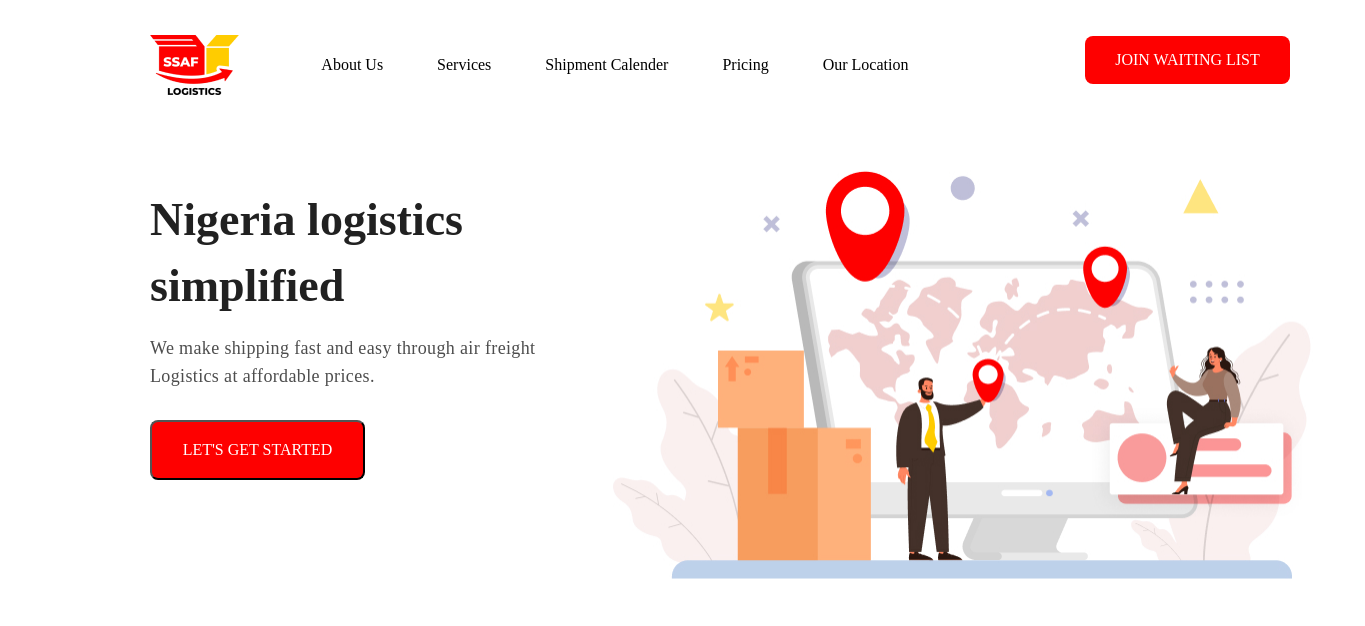
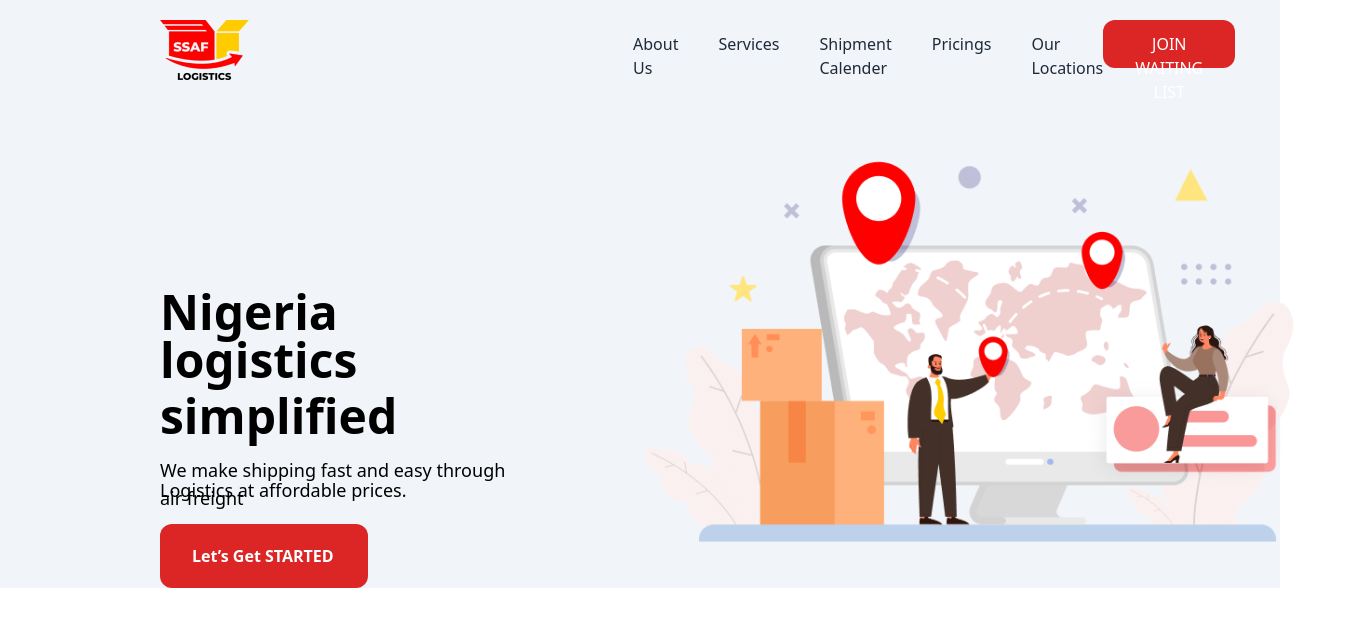
Before and after one commit to Built-Something-Great/figma, a website built with Vite: page index.html in a window 1280 px wide. Shown: the whole page, 1365 px wide, since content can reach past the window. Built offline with nearby package versions, Linux system fonts and the light colour scheme.

Commit message:
Rebuild using tailwindCSS

```diff
--- a/index.html
+++ b/index.html
@@ -4,37 +4,37 @@
     <meta charset="UTF-8">
     <meta http-equiv="X-UA-Compatible" content="IE=edge">
     <meta name="viewport" content="width=device-width, initial-scale=1.0">
-    <!-- <script src="https://cdn.tailwindcss.com"></script> -->
-    <link rel="stylesheet" href="style.css">
-    <title>Figma Clone</title>
+    <link rel="stylesheet" href="input.css">
+    <title>Document</title>
 </head>
 <body>
-    <div class="header">
-      <!-- <div class="logo">
-      </div> -->
+    <header class="bg-slate-100">
+        <nav class=" flex justify-between">
+            <img class="h-20 pt-5 pl-40" src="logo_3_1-removebg-preview 1.png" alt="">
+            <ul class="pl-96 py-4 pt-8 flex space-x-10 justify-end text-gray-800 font-normal text-base">
+                <li class="cursor-pointer">About Us</li>
+                <li class="cursor-pointer">Services</li>
+                <li class="cursor-pointer">Shipment Calender</li>
+                <li class="cursor-pointer">Pricings</li>
+                <li class="cursor-pointer">Our Locations</li>
+            </ul>
+            <button class="mr-36 mt-5 flex bg-red-600 rounded-xl h-12 w-52 px-8 py-3 text-white">JOIN WAITING LIST</button>
+        </nav>
+        <main class="flex">
 
-      <div class="navbar">
-        <img src="logo_3_1-removebg-preview 1.png" alt="">
-        <ul>
-          <li>About Us</li>
-          <li>Services</li>
-          <li>Shipment Calender</li>
-          <li>Pricing</li>
-          <li>Our Location</li>
-        </ul>
-        <button id="btn1"><a href="#"> JOIN WAITING LIST</a></button>
-      </div>
+            <div>
+                <h1 class="flex pt-48 ml-40 font-bold text-5xl">Nigeria logistics</h1>
+                <h1 class="flex pt-2 ml-40 font-bold text-5xl">simplified</h1>
+                <h1 class="flex pt-4 ml-40 font-normal text-lg h-7">We make shipping fast and easy through air freight</h1>
+                <h1 class="flex pt-2 ml-40 font-normal text-lg h-7">Logistics at affordable prices.</h1>
+                <button class="mr-36 mt-7 ml-40 flex bg-red-600 rounded-xl h-16 w-52 px-8 py-5 font-bold text-white">Let’s Get STARTED</button>
+            </div>
+            <div>
+                <img class="flex ml-32 pt-7 w-11/12" src="_Group_ (9) 1.png" alt="">
+            </div>
 
-      <div class="content">
-        <h1>Nigeria logistics <br> simplified</h1>
-        <p>We make shipping fast and easy through air freight <br> Logistics at affordable prices.</p>
-      </div>
+        </main>
+    </header>
 
-      <button id="btn2"><a href="#"> LET'S GET STARTED</a></button>
-
-      <div class="bgimg">
-        <img src="group.jpg" alt="">
-      </div>
-    </div>
 </body>
 </html>
--- /dev/null
+++ b/input.css
@@ -0,0 +1,3 @@
+@tailwind base;
+@tailwind components;
+@tailwind utilities;
--- /dev/null
+++ b/postcss.config.js
@@ -0,0 +1,6 @@
+module.exports = {
+  plugins: {
+    tailwindcss: {},
+    autoprefixer: {},
+  },
+}
--- /dev/null
+++ b/tailwind.config.js
@@ -0,0 +1,8 @@
+/** @type {import('tailwindcss').Config} */
+module.exports = {
+  content: ["*"],
+  theme: {
+    extend: {},
+  },
+  plugins: [],
+}
```
Also changed, not shown: package.json (added, +79 -0 lines), _Group_ (9) 1.png (added), 1 other file.
